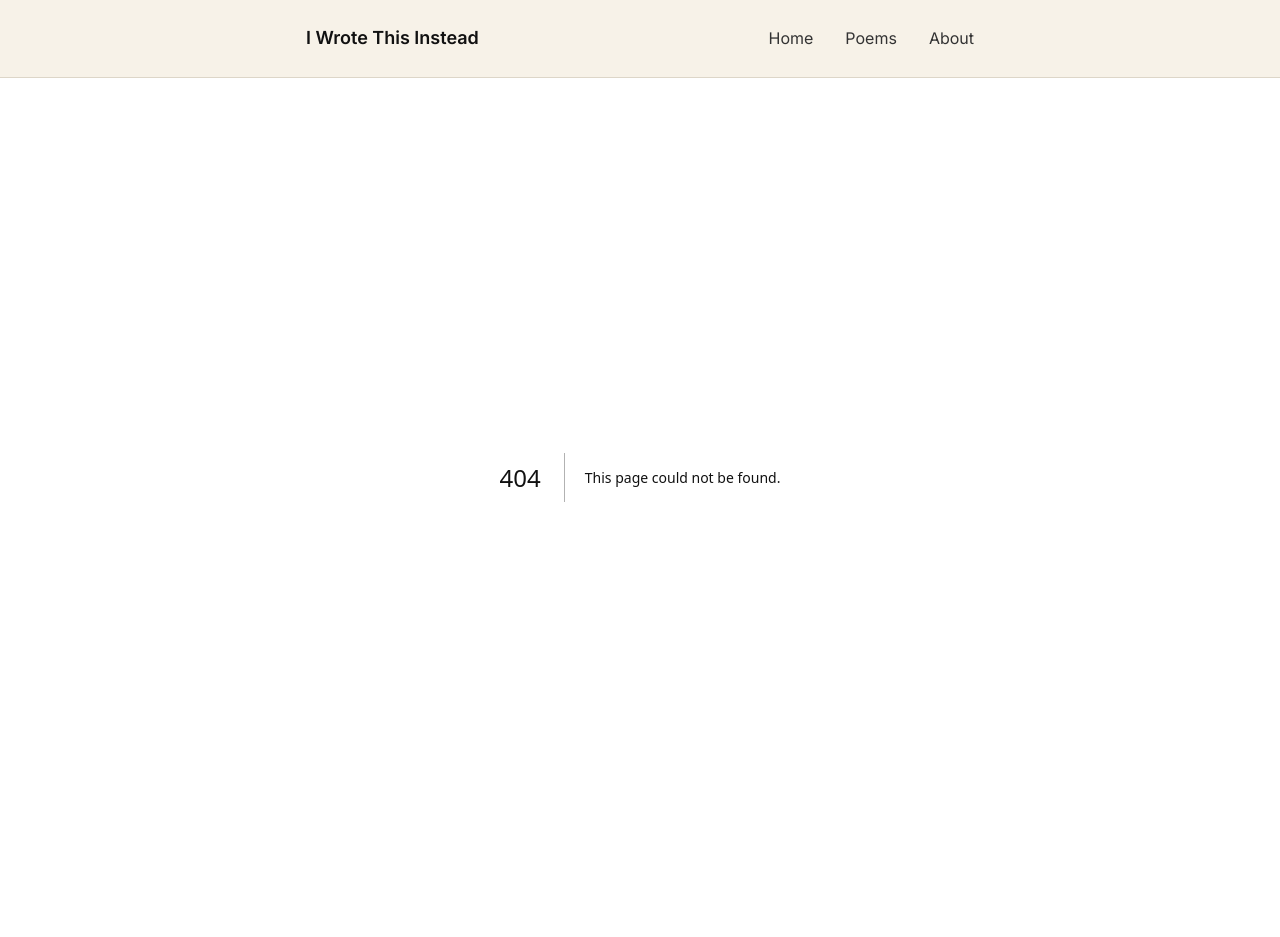
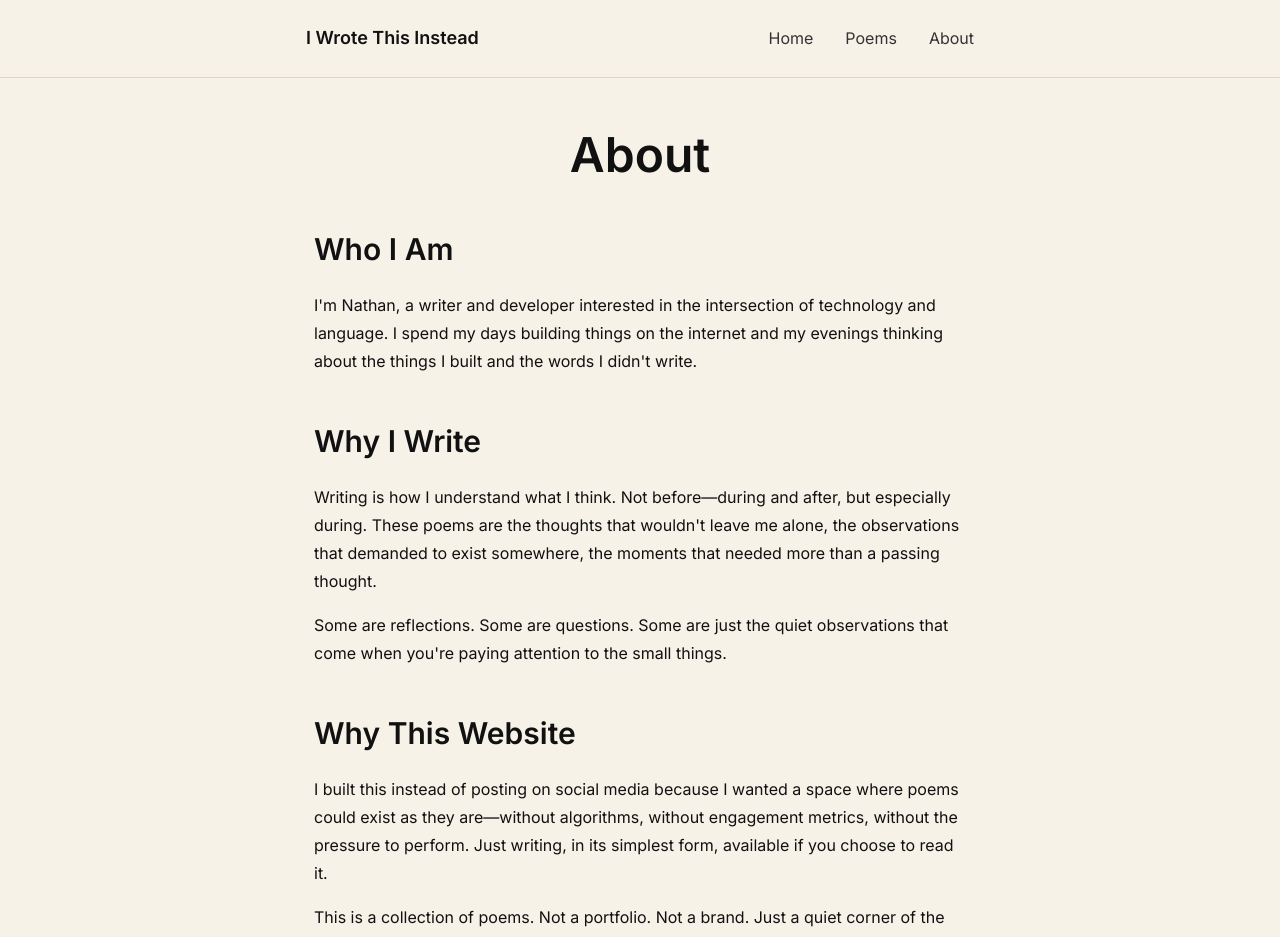
Before and after one commit to NathanHarsa/I-Wrote-This-Instead, a Next.js app: page /about in a window 1280 px wide. Before the commit this address had no page. Shown: the top 937 px of the page. Built offline with nearby package versions, Linux system fonts and the light colour scheme.

Commit message:
Milestone 8: About Page - add author introduction and writing philosophy

```diff
--- /dev/null
+++ b/app/about/page.module.css
@@ -0,0 +1,65 @@
+.main {
+  padding: var(--space-12) 0;
+}
+
+.header {
+  text-align: center;
+  margin-bottom: var(--space-12);
+}
+
+.header h1 {
+  margin: 0;
+  font-size: var(--text-4xl);
+  font-weight: 600;
+}
+
+.content {
+  line-height: 1.75;
+  font-size: var(--text-base);
+  color: var(--text);
+}
+
+.section {
+  margin-bottom: var(--space-12);
+}
+
+.section:last-child {
+  margin-bottom: 0;
+}
+
+.section h2 {
+  margin: 0 0 var(--space-6) 0;
+  font-size: var(--text-2xl);
+  font-weight: 600;
+}
+
+.section p {
+  margin: 0 0 var(--space-4) 0;
+}
+
+.section p:last-child {
+  margin-bottom: 0;
+}
+
+@media (max-width: 640px) {
+  .main {
+    padding: var(--space-8) 0;
+  }
+
+  .header {
+    margin-bottom: var(--space-8);
+  }
+
+  .header h1 {
+    font-size: var(--text-3xl);
+  }
+
+  .section {
+    margin-bottom: var(--space-8);
+  }
+
+  .section h2 {
+    font-size: var(--text-xl);
+    margin-bottom: var(--space-4);
+  }
+}
--- /dev/null
+++ b/app/about/page.tsx
@@ -0,0 +1,58 @@
+import { Container } from "@/components/Container";
+
+import styles from "./page.module.css";
+
+export const metadata = {
+  title: "About | I Wrote This Instead",
+  description: "Learn about the author and the purpose of this poetry collection.",
+};
+
+export default function AboutPage() {
+  return (
+    <Container>
+      <main className={styles.main}>
+        <header className={styles.header}>
+          <h1>About</h1>
+        </header>
+
+        <article className={styles.content}>
+          <section className={styles.section}>
+            <h2>Who I Am</h2>
+            <p>
+              I&apos;m Nathan, a writer and developer interested in the intersection of technology and
+              language. I spend my days building things on the internet and my evenings thinking
+              about the things I built and the words I didn&apos;t write.
+            </p>
+          </section>
+
+          <section className={styles.section}>
+            <h2>Why I Write</h2>
+            <p>
+              Writing is how I understand what I think. Not before—during and after, but especially
+              during. These poems are the thoughts that wouldn&apos;t leave me alone, the observations
+              that demanded to exist somewhere, the moments that needed more than a passing thought.
+            </p>
+            <p>
+              Some are reflections. Some are questions. Some are just the quiet observations that
+              come when you&apos;re paying attention to the small things.
+            </p>
+          </section>
+
+          <section className={styles.section}>
+            <h2>Why This Website</h2>
+            <p>
+              I built this instead of posting on social media because I wanted a space where poems
+              could exist as they are—without algorithms, without engagement metrics, without the
+              pressure to perform. Just writing, in its simplest form, available if you choose to
+              read it.
+            </p>
+            <p>
+              This is a collection of poems. Not a portfolio. Not a brand. Just a quiet corner of
+              the internet where I put the writing that mattered enough to keep.
+            </p>
+          </section>
+        </article>
+      </main>
+    </Container>
+  );
+}
```
Also changed, not shown: 1 other file (tests, documents, lock files or other folders).
